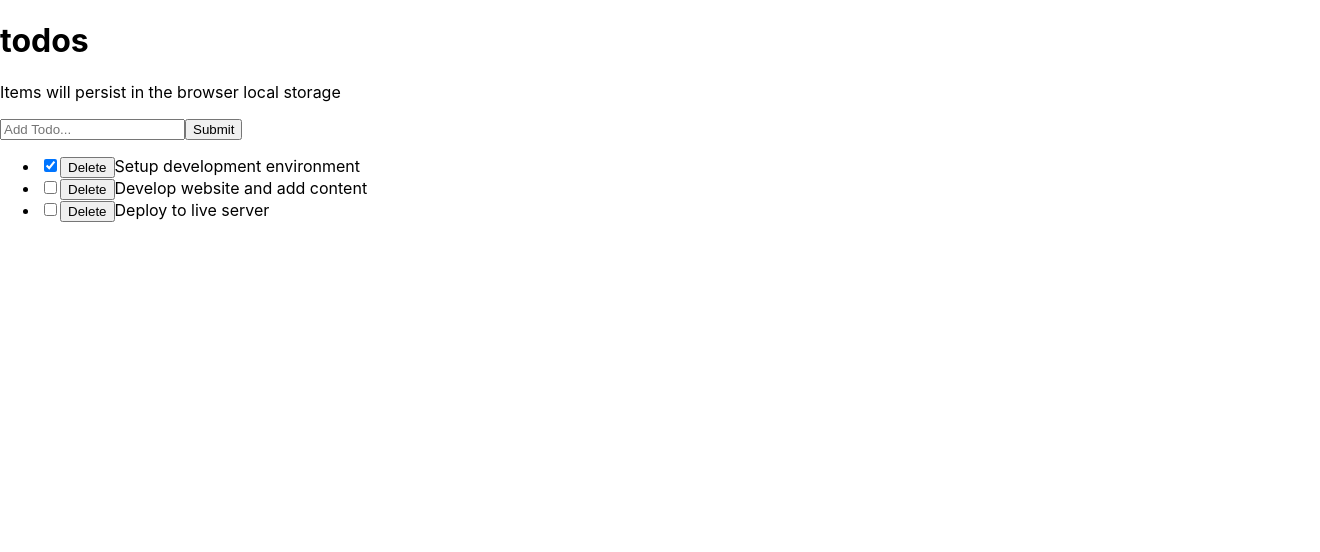
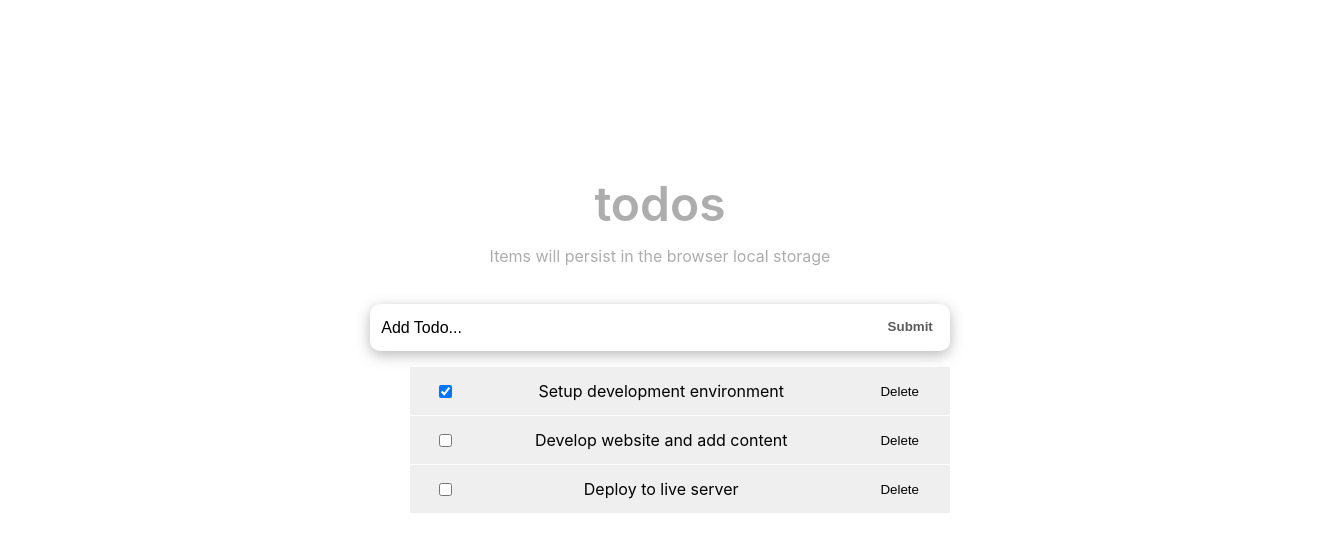
Before and after one commit to zdnahom/react-todo-list, a React (Create React App) app: page / in a window 1280 px wide. Shown: the top 552 px of the page, 1320 px wide, since content can reach past the window. Built offline with nearby package versions, Linux system fonts and the light colour scheme.

Commit message:
Add styling

```diff
--- a/src/App.css
+++ b/src/App.css
@@ -32,6 +32,7 @@
   from {
     transform: rotate(0deg);
   }
+
   to {
     transform: rotate(360deg);
   }
--- a/src/components/Header.jsx
+++ b/src/components/Header.jsx
@@ -1,7 +1,17 @@
-const Header = () => (
-  <header>
-    <h1>todos</h1>
-    <p>Items will persist in the browser local storage</p>
-  </header>
-);
+import styles from 'styles/Header.module.css';
+
+const Header = () => {
+  const headerStyle = {
+    padding: '20px 0',
+    lineHeight: '1.5em',
+    color: '#aeadad',
+    textAlign: 'center',
+  };
+  return (
+    <header style={headerStyle} className={styles.header}>
+      <h1>todos</h1>
+      <p>Items will persist in the browser local storage</p>
+    </header>
+  );
+};
 export default Header;
--- a/src/components/InputTodo.jsx
+++ b/src/components/InputTodo.jsx
@@ -18,11 +18,11 @@
   };
   return (
     <>
-      <form onSubmit={handleSubmit}>
-        <input type="text" placeholder="Add Todo..." onChange={handleChange} value={title} />
-        <button type="submit">Submit</button>
+      <form onSubmit={handleSubmit} className="form-container">
+        <input type="text" className="input-text" placeholder="Add Todo..." onChange={handleChange} value={title} />
+        <button type="submit" className="input-submit">Submit</button>
       </form>
-      <span>{message}</span>
+      <span className="submit-warning">{message}</span>
     </>
   );
 };
--- a/src/components/TodoApp.jsx
+++ b/src/components/TodoApp.jsx
@@ -1,10 +1,13 @@
+import 'styles/TodoApp.css';
 import Header from 'components/Header';
 import TodosLogic from 'components/TodosLogic';
 
 const TodoApp = () => (
-  <>
-    <Header />
-    <TodosLogic />
-  </>
+  <div className="wrapper">
+    <div className="todos">
+      <Header />
+      <TodosLogic />
+    </div>
+  </div>
 );
 export default TodoApp;
--- a/src/components/TodoItem.jsx
+++ b/src/components/TodoItem.jsx
@@ -1,7 +1,9 @@
 import Proptypes from 'prop-types';
+import styles from 'styles/TodoItem.module.css';
 
 const TodoItem = ({ itemProp, handleChange, delTodo }) => (
-  <li>
+  <li className={styles.item}>
+    <div className={styles.content}>
       <input
         type="checkbox"
         checked={itemProp.completed}
@@ -9,6 +11,7 @@
       />
       <button type="button" onClick={() => delTodo(itemProp.id)}>Delete</button>
       {itemProp.title}
+    </div>
   </li>
 );
 export default TodoItem;
--- a/src/components/TodosLogic.jsx
+++ b/src/components/TodosLogic.jsx
@@ -6,17 +6,17 @@
 const TodosLogic = () => {
   const [todos, setTodos] = useState([
     {
-      id: "1",
+      id: '1',
       title: 'Setup development environment',
       completed: true,
     },
     {
-      id: "2",
+      id: '2',
       title: 'Develop website and add content',
       completed: false,
     },
     {
-      id: "3",
+      id: '3',
       title: 'Deploy to live server',
       completed: false,
     },
--- /dev/null
+++ b/src/styles/Header.module.css
@@ -0,0 +1,8 @@
+.header h1 {
+    font-size: 3rem;
+    font-weight: 600;
+    margin-bottom: 1rem;
+    line-height: 1em;
+    text-transform: lowercase;
+    text-align: center;
+  }
--- /dev/null
+++ b/src/styles/TodoApp.css
@@ -0,0 +1,53 @@
+.wrapper {
+  width: 100%;
+  padding: 8rem 20px 3rem;
+}
+
+.todos {
+  max-width: 580px;
+  margin: 0 auto;
+}
+
+.form-container {
+  display: flex;
+  border-radius: calc(0.1 * 100px);
+  box-shadow: 0 4px 14px 0 rgba(70, 70, 70, 0.38);
+  justify-content: space-around;
+  background: #fff;
+  font-size: 1rem;
+}
+
+.input-text {
+  width: 85%;
+  padding-right: 5px;
+  padding-left: 10px;
+  border-radius: calc(0.5 * 100px);
+  font-size: 1rem;
+}
+
+.input-text::placeholder {
+  color: #000;
+}
+
+.input-submit {
+  background: transparent;
+  color: #5b5b5b;
+  text-transform: capitalize;
+  cursor: pointer;
+  font-weight: 600;
+  margin-right: 10px;
+}
+
+.input-text,
+.input-submit {
+  height: 45px;
+  outline: none;
+  border: none;
+}
+
+.submit-warning {
+  font-size: 13px;
+  color: red;
+  margin-top: 5px;
+  display: block;
+}
--- /dev/null
+++ b/src/styles/TodoItem.module.css
@@ -0,0 +1,26 @@
+.item {
+    font-size: 1rem;
+    list-style-type: none;
+    padding: 14px 25px;
+    border-bottom: 1px solid #fff;
+    background: #f0efef;
+  }
+  .content {
+    display: flex;
+    justify-content: space-between;
+    align-items: center;
+    gap: 1rem;
+  }
+  .content span {
+    flex: 1;
+    order: 1;
+  }
+  .content button {
+    cursor: pointer;
+    background: transparent;
+    order: 2;
+    outline: none;
+    outline: none;
+    border: none;
+    margin-left: 7px;
+  }
```
Also changed, not shown: src/index.css (+17 -3 lines). Lines whose indentation alone changed are shown as unchanged.
